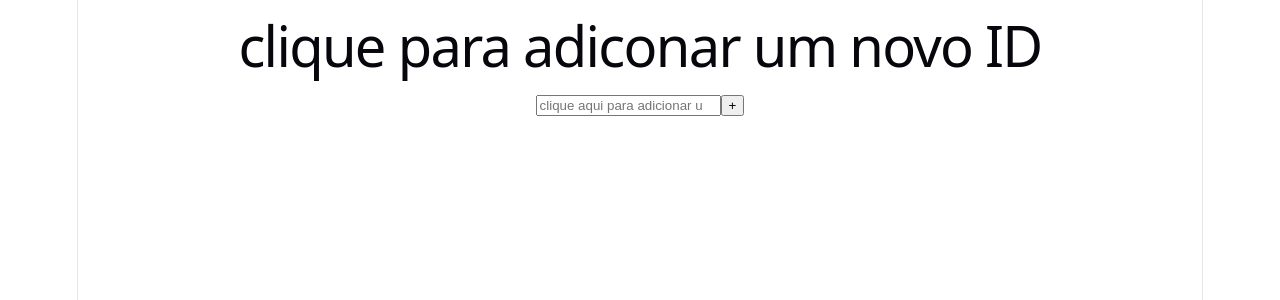
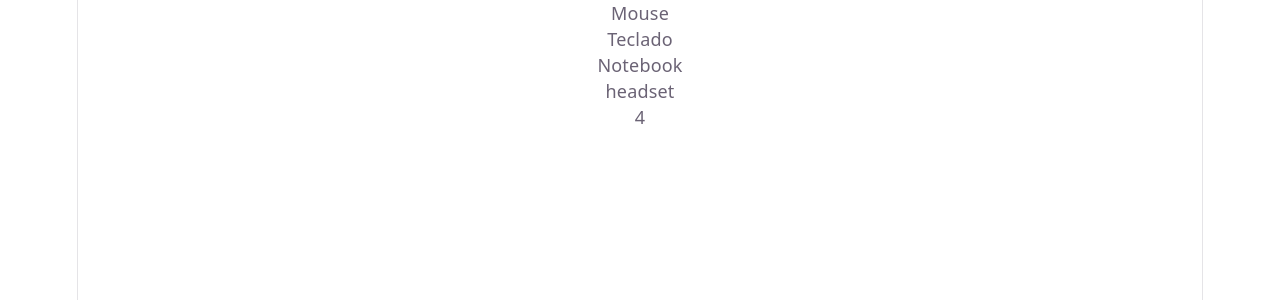
Before and after one commit to GabrielSimioni12/praticando, a React (Vite) app in the folder vite-project/: page / in a window 1280 px wide. Shown: the top 300 px of the page. Built offline with nearby package versions, Linux system fonts and the light colour scheme.

Commit message:
praticando #06

```diff
--- a/vite-project/src/teste.tsx
+++ b/vite-project/src/teste.tsx
@@ -1,33 +1,25 @@
-import React, { useState } from 'react'
+import React from 'react'
 
 const App = () => {
 
-const [itens, setItens] = useState<number[]>([])
-const [novo, setNovo] = useState<string>('')
 
-const adiconarNovoId = () => {
-  setItens([...itens, Number(novo)])
-  setNovo('')
-}
+const produtos = [
+  'Mouse',
+  'Teclado',
+  'Monitor',
+  'Notebook',
+  'headset'
+]
 
+
+const novaLista = produtos.filter(cu => cu !== 'Monitor')
 
   return (
     <div>
-      <h1>clique para adiconar um novo ID</h1>
-      <input
-        type='number'
-        placeholder='clique aqui para adicionar um novo ID'
-        value={novo}
-        onChange={(e) => setNovo((e.target.value))}
-      />
-      <button onClick={adiconarNovoId}>+</button>
-
-      {itens.map((item, index) => (
-        <p key={index}>{item}</p>
-      )
-    )}
-
-
+      {novaLista.map((c, index) => (
+        <p key={index}>{c}</p>
+      ))}
+       {novaLista.length}
     </div>
   )
 }
```
